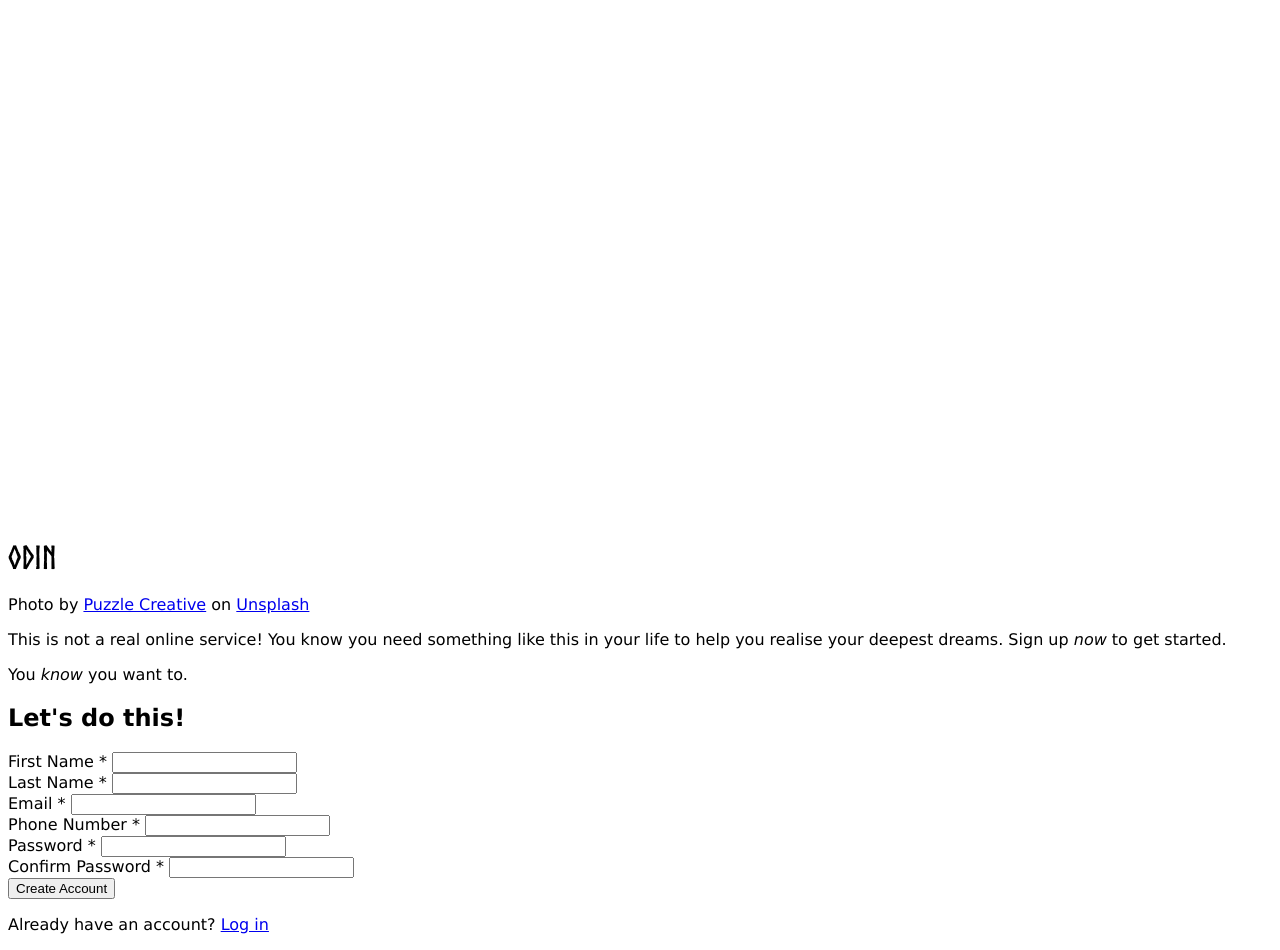
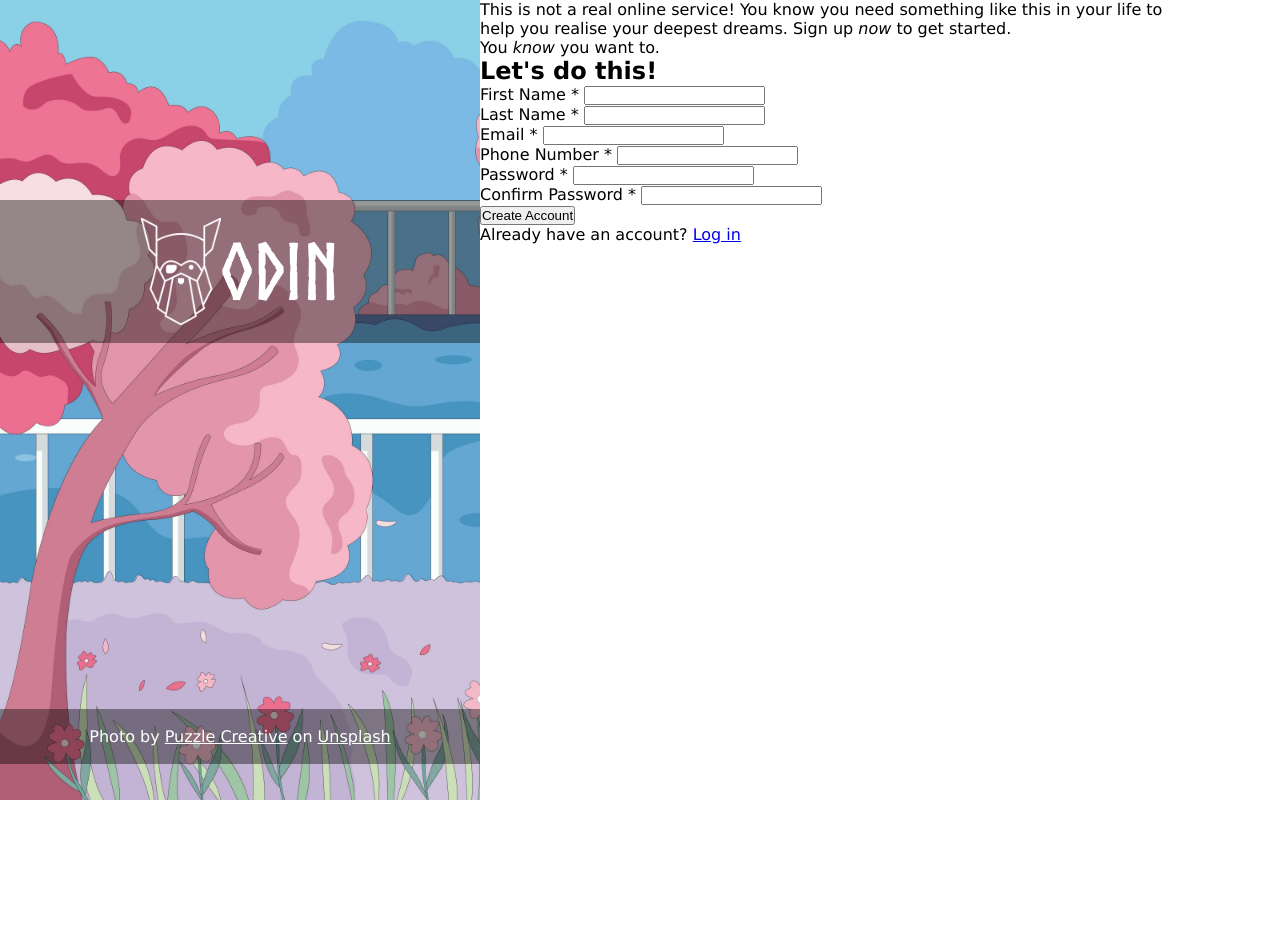
Before and after one commit to baronjada/top-sign-up-form, a plain HTML site: page index.html in a window 1280 px wide. After the commit the page ends 800 px from the top, so only its background shows below. Drawn offline with Linux system fonts and the light colour scheme.

Commit message:
Style login page background image section
Added background tint class to text elements for better visibility and flexbox to position elements within image area. Also styled links and added CSS variables for accent colours.

```diff
--- a/index.html
+++ b/index.html
@@ -7,11 +7,19 @@
     <link rel="stylesheet" href="src/styles.css" />
   </head>
   <body>
+    <div class="login-page-container">
       <div class="login-page-background-img">
-      <div class="logo-background">
-        <img src="images/odin-logo-compressed.png" alt="" />
-        <h1>Odin</h1>
+        <div class="logo-background background-tint">
+          <div class="logo-icon-and-text">
+            <img
+              src="images/odin-logo-compressed.png"
+              alt="odin-logo"
+              id="odin-logo"
+            />
+            <h1 class="odin-text">Odin</h1>
           </div>
+        </div>
+        <div id="photo-credits" class="background-tint">
           <p>
             Photo by
             <a
@@ -22,7 +30,8 @@
             on <a href="https://unsplash.com/" target="_blank">Unsplash</a>
           </p>
         </div>
-    <section>
+      </div>
+
       <div class="main-login-section">
         <div class="login-intro-text">
           <p>
@@ -87,6 +96,6 @@
           </form>
         </div>
       </div>
-    </section>
+    </div>
   </body>
 </html>
--- a/src/styles.css
+++ b/src/styles.css
@@ -1,9 +1,20 @@
+* {
+  margin: 0;
+  padding: 0;
+  box-sizing: border-box;
+}
+
 @font-face {
   font-family: "norsebold";
   src: url("/fonts/norse-bold-webfont.woff2") format("woff2"),
     url("/fonts/norse-bold-webfont.woff") format("woff");
   font-weight: normal;
   font-style: normal;
+}
+
+:root {
+  --light-accent-color: #fff;
+  --dark-accent-color: #c7476c;
 }
 
 h1 {
@@ -13,3 +24,65 @@ h1 {
 body {
   font-family: "Lucida Sans", Verdana, sans-serif;
 }
+
+.login-page-container {
+  display: flex;
+  width: 1200px;
+}
+
+.login-page-background-img {
+  background-image: url(/images/sign-up-form-bg-compressed.jpg);
+  background-repeat: no-repeat;
+  background-size: cover;
+  display: flex;
+  flex-direction: column;
+  width: 40%;
+  height: 100vh;
+  justify-content: space-between;
+}
+
+.logo-background {
+  margin-top: 200px;
+  padding: 18px 0;
+}
+
+.background-tint {
+  background-color: rgba(0, 0, 0, 0.4);
+  background-blend-mode: multiply;
+}
+
+.logo-icon-and-text {
+  display: flex;
+  align-items: center;
+  justify-content: center;
+}
+
+h1.odin-text {
+  color: var(--light-accent-color);
+  font-size: 78px;
+  font-weight: 400;
+}
+
+#photo-credits {
+  text-align: center;
+  margin-bottom: 36px;
+  padding: 18px 0;
+  color: var(--light-accent-color);
+}
+
+#photo-credits a {
+  color: var(--light-accent-color);
+}
+
+#photo-credits a:hover {
+  text-decoration-color: var(--dark-accent-color);
+}
+
+.main-login-section {
+  width: 60%;
+}
+
+#odin-logo {
+  width: 80px;
+  height: auto;
+}
```
Lines whose indentation alone changed are shown as unchanged.
